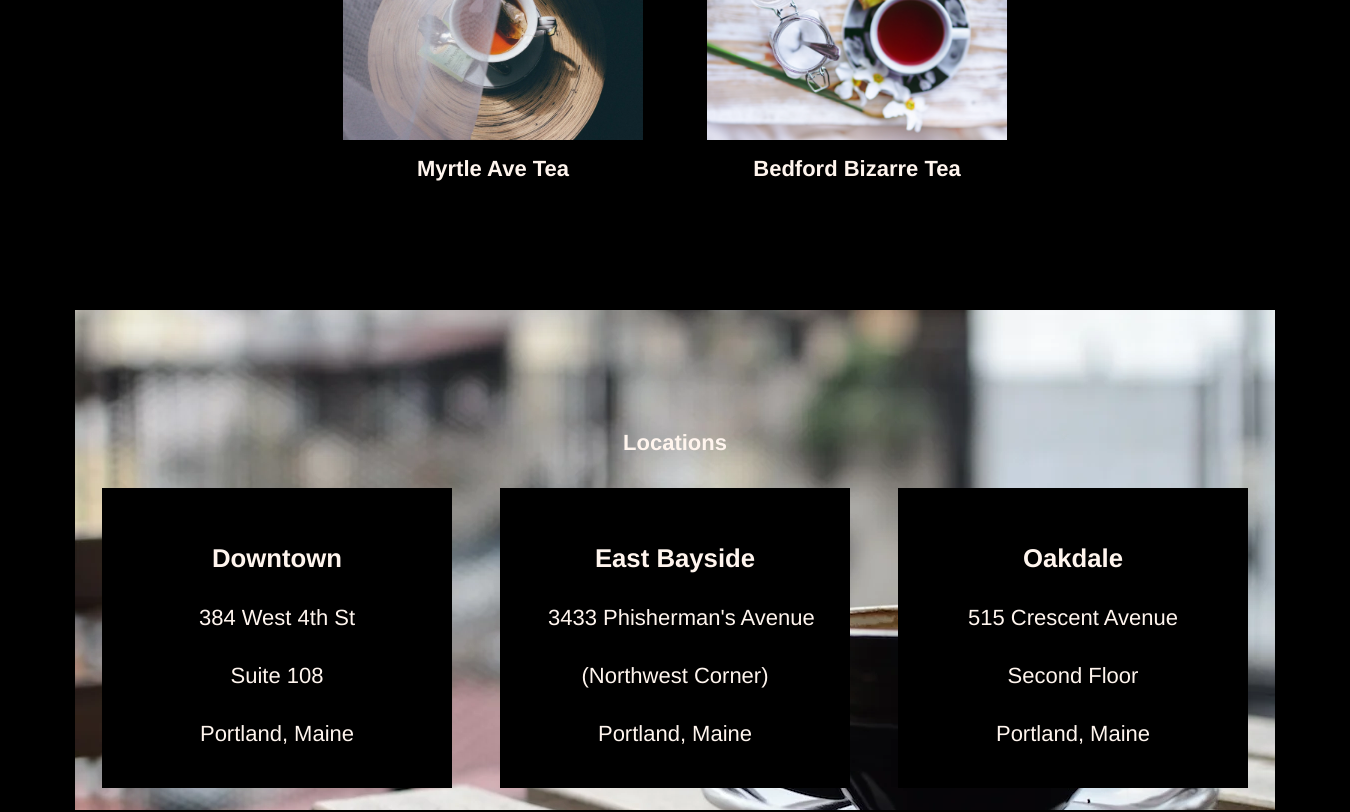
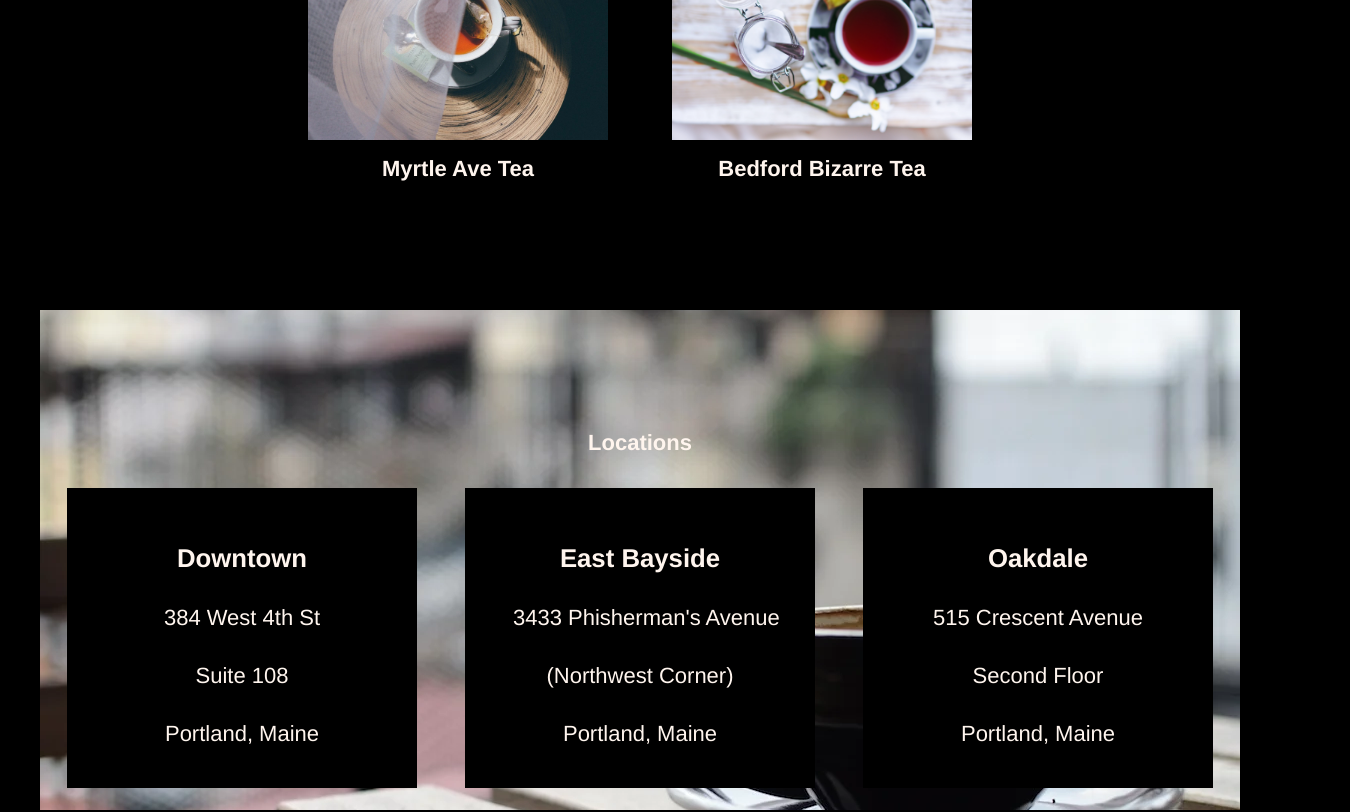
Before and after one commit to TradesmanBOB/TheTeaCozy, a plain HTML site: page index.html in a window 1280 px wide. Shown: the part 1419-2231 px from the top of the page, 1350 px wide, since content can reach past the window. Drawn offline with Linux system fonts and the light colour scheme.

Commit message:
Commit 4, fixed centering

```diff
--- a/CSS/styles.css
+++ b/CSS/styles.css
@@ -81,14 +81,6 @@ nav ul li a:visited {
 }
 
 /* Nav adjustments fin */
-
-/* Main Adjustments */
-
-body {
-    width: 1350px;
-}
-
-/* Main adjustments fin */
 
 /* Image sizing nav */
 .tea-icon-img {
```
